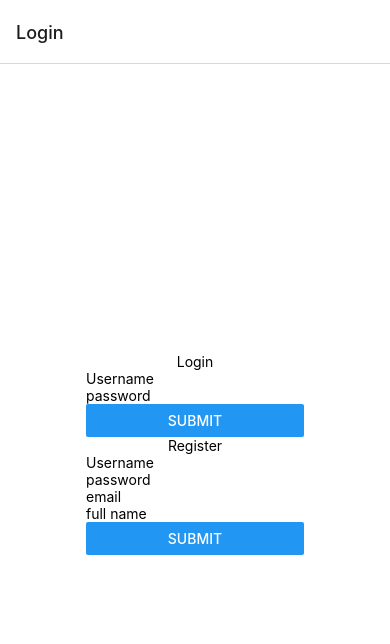
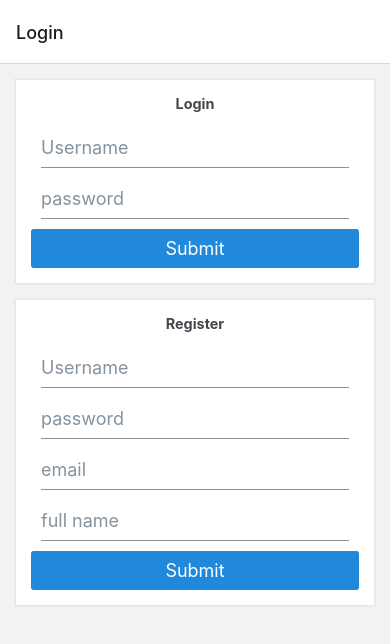
Before and after one commit to ellasig/example23, a React Native app: screen /Profile in a window 390 px wide. Shown: the top 644 px of the page. Built offline with nearby package versions, Linux system fonts and the light colour scheme; no server answers.

Commit message:
using react native elements components

```diff
--- a/App.js
+++ b/App.js
@@ -1,15 +1,17 @@
 import {StatusBar} from 'expo-status-bar';
-import { MainProvider } from './contexts/MainContext';
+import {SafeAreaProvider} from 'react-native-safe-area-context';
+import {MainProvider} from './contexts/MainContext';
 import Navigator from './navigators/Navigator';
 
 const App = () => {
   return (
-    <MainProvider>
-      <Navigator/>
-      <StatusBar style="auto" />
-    </MainProvider>
+    <SafeAreaProvider>
+      <MainProvider>
+        <Navigator />
+        <StatusBar style="auto" />
+      </MainProvider>
+    </SafeAreaProvider>
   );
 };
 
-
 export default App;
--- a/components/ListItem.js
+++ b/components/ListItem.js
@@ -1,34 +1,27 @@
-import {
-  Image,
-  Platform,
-  Text,
-  TouchableOpacity,
-  View,
-  StyleSheet,
-} from 'react-native';
+import {TouchableOpacity} from 'react-native';
 import PropTypes from 'prop-types';
 import {mediaUrl} from '../utils/app-config';
+import {Avatar, Button, ListItem as RNEListItem} from '@rneui/themed';
 
 const ListItem = ({singleMedia, navigation}) => {
   return (
     <TouchableOpacity
-    onPress={() => {
-      console.log('touched', singleMedia.title);
-      navigation.navigate('Single', singleMedia);
-    }}
+      onPress={() => {
+        console.log('touched', singleMedia.title);
+        navigation.navigate('Single', singleMedia);
+      }}
     >
-      <View style={styles.box}>
-        <Image
-          style={styles.Image}
-          source={{
-            uri: mediaUrl + singleMedia.thumbnails.w160,
-          }}
-        />
-        <View style={styles.View}>
-          <Text style={styles.Text}>{singleMedia.title}</Text>
-          <Text>{singleMedia.description}</Text>
-        </View>
-      </View>
+      <RNEListItem bottomDivider>
+        <Avatar
+          size="large"
+          source={{uri: mediaUrl + singleMedia.thumbnails.w160}}
+        ></Avatar>
+        <RNEListItem.Title>{singleMedia.title}</RNEListItem.Title>
+        <RNEListItem.Subtitle numberOfLines={3}>
+          {singleMedia.description}
+        </RNEListItem.Subtitle>
+        <RNEListItem.Chevron />
+      </RNEListItem>
     </TouchableOpacity>
   );
 };
@@ -38,37 +31,4 @@ ListItem.propTypes = {
   navigation: PropTypes.object,
 };
 
-const styles = StyleSheet.create({
-  container: {
-    paddingTop: Platform.OS === 'android' ? 30 : 0,
-    backgroundColor: '#fff',
-    alignItems: 'center',
-    justifyContent: 'center',
-  },
-  TouchableOpacity: {
-    marginVertical: 2,
-  },
-  box: {
-    flex: 1,
-    flexDirection: 'row',
-    backgroundColor: 'lightblue',
-    borderRadius: 5
-  },
-  Image: {
-    margin: 10,
-    width: '45%',
-    height: 200,
-    borderRadius: 5
-
-  },
-  View: {
-    width: '50%',
-    margin: 5,
-  },
-  Text: {
-    height: 'auto',
-    width: '100%',
-  },
-});
-
 export default ListItem;
--- a/components/LoginForm.js
+++ b/components/LoginForm.js
@@ -1,9 +1,10 @@
-import {View, Text, TextInput, Button} from 'react-native';
-import React, { useContext } from 'react';
-import { useForm, Controller } from "react-hook-form"
-import { useAuthentication } from '../hooks/ApiHooks';
+import {View, TextInput} from 'react-native';
+import React, {useContext} from 'react';
+import {useForm, Controller} from 'react-hook-form';
+import {useAuthentication} from '../hooks/ApiHooks';
 import AsyncStorage from '@react-native-async-storage/async-storage';
-import { MainContext } from '../contexts/MainContext';
+import {MainContext} from '../contexts/MainContext';
+import {Button, Input, Text, Card} from '@rneui/themed';
 
 
 const LoginForm = () => {
@@ -13,39 +14,40 @@ const LoginForm = () => {
   const {
     control,
     handleSubmit,
-    formState: { errors },
+    formState: {errors},
   } = useForm({
     defaultValues: {
-      username: "",
-      password: "",
+      username: '',
+      password: '',
     },
-  })
+  });
 
   const logIn = async (loginData) => {
     console.log('Login button pressed');
     try {
       const loginResponse = await postLogin(loginData);
-    console.log('login response', loginResponse);
-    // TODO: fix dofetch() to display errors from API (e.g when bad user/pw)
-    // use loginResponse.user for storing token & userdata
+      console.log('login response', loginResponse);
+      // TODO: fix dofetch() to display errors from API (e.g when bad user/pw)
+      // use loginResponse.user for storing token & userdata
       await AsyncStorage.setItem('userToken', loginResponse.token);
       setIsLoggedIn(true);
       setUser(loginResponse.user);
-    } catch(error) {
+    } catch (error) {
       console.error(error);
-      //TODO: notify user about failed login?
+      // TODO: notify user about failed login?
     }
-};
+  };
 
   return (
-    <View>
+    <Card>
+      <Card.Title>Login</Card.Title>
       <Controller
         control={control}
         rules={{
           required: true,
         }}
-        render={({ field: { onChange, onBlur, value } }) => (
-          <TextInput
+        render={({field: {onChange, onBlur, value}}) => (
+          <Input
             placeholder="Username"
             onBlur={onBlur}
             onChangeText={onChange}
@@ -62,8 +64,8 @@ const LoginForm = () => {
         rules={{
           maxLength: 100,
         }}
-        render={({ field: { onChange, onBlur, value } }) => (
-          <TextInput
+        render={({field: {onChange, onBlur, value}}) => (
+          <Input
             placeholder="password"
             secureTextEntry={true}
             onBlur={onBlur}
@@ -75,7 +77,7 @@ const LoginForm = () => {
       />
 
       <Button title="Submit" onPress={handleSubmit(logIn)} />
-    </View>
+    </Card>
   );
 };
 
--- a/components/RegisterForm.js
+++ b/components/RegisterForm.js
@@ -1,6 +1,7 @@
-import {View, Text, Button, TextInput} from 'react-native';
 import {useForm, Controller} from 'react-hook-form';
 import {useAuthentication} from '../hooks/ApiHooks';
+import {Button, Input, Text, Card} from '@rneui/themed';
+
 
 const RegisterForm = () => {
   const {postUser} = useAuthentication();
@@ -30,14 +31,15 @@ const RegisterForm = () => {
   };
 
   return (
-    <View>
+    <Card>
+      <Card.Title>Register</Card.Title>
       <Controller
         control={control}
         rules={{
           required: true,
         }}
         render={({field: {onChange, onBlur, value}}) => (
-          <TextInput
+          <Input
             placeholder="Username"
             onBlur={onBlur}
             onChangeText={onChange}
@@ -55,7 +57,7 @@ const RegisterForm = () => {
           maxLength: 100,
         }}
         render={({field: {onChange, onBlur, value}}) => (
-          <TextInput
+          <Input
             placeholder="password"
             secureTextEntry
             onBlur={onBlur}
@@ -72,7 +74,7 @@ const RegisterForm = () => {
           required: true,
         }}
         render={({field: {onChange, onBlur, value}}) => (
-          <TextInput
+          <Input
             placeholder="email"
             onBlur={onBlur}
             onChangeText={onChange}
@@ -90,7 +92,7 @@ const RegisterForm = () => {
           required: false,
         }}
         render={({field: {onChange, onBlur, value}}) => (
-          <TextInput
+          <Input
             placeholder="full name"
             onBlur={onBlur}
             onChangeText={onChange}
@@ -102,7 +104,7 @@ const RegisterForm = () => {
       />
 
       <Button title="Submit" onPress={handleSubmit(signIn)} />
-    </View>
+    </Card>
   );
 };
 
--- a/navigators/Navigator.js
+++ b/navigators/Navigator.js
@@ -1,12 +1,14 @@
-import React, { useContext } from 'react';
+import React, {useContext} from 'react';
 import {createBottomTabNavigator} from '@react-navigation/bottom-tabs';
 import {NavigationContainer} from '@react-navigation/native';
-import Home from '../views/Home'
+import Home from '../views/Home';
 import Profile from '../views/Profile';
-import { createNativeStackNavigator } from '@react-navigation/native-stack';
+import {createNativeStackNavigator} from '@react-navigation/native-stack';
 import Single from '../views/Single';
 import Login from '../views/Login';
-import { MainContext } from '../contexts/MainContext';
+import {MainContext} from '../contexts/MainContext';
+import {Icon} from '@rneui/themed';
+
 
 const Tab = createBottomTabNavigator();
 const Stack = createNativeStackNavigator();
@@ -14,12 +16,23 @@ const Stack = createNativeStackNavigator();
 const Tabscreen = () => {
   return (
     <Tab.Navigator>
-        <Tab.Screen name='Home' component={Home}></Tab.Screen>
-        <Tab.Screen name='Profile' component={Profile}></Tab.Screen>
+      <Tab.Screen
+        name="Home"
+        component={Home}
+        options={{
+          tabBarIcon: ({color}) => <Icon name="home" color={color} />,
+        }}
+      />
+      <Tab.Screen
+        name="Profile"
+        component={Profile}
+        options={{
+          tabBarIcon: ({color}) => <Icon name="person" color={color} />,
+        }}
+      />
     </Tab.Navigator>
   );
 };
-
 
 const Stackscreen = () => {
   const {isLoggedIn} = useContext(MainContext);
@@ -28,14 +41,14 @@ const Stackscreen = () => {
       {isLoggedIn ? (
         <>
           <Stack.Screen
-        name='Tabs'
+            name="Tabs"
             component={Tabscreen}
             options={{headerShown: false}}
           />
-      <Stack.Screen name="Single" component={Single}/>
+          <Stack.Screen name="Single" component={Single} />
         </>
       ) : (
-        <Stack.Screen name="Login" component={Login}/>
+        <Stack.Screen name="Login" component={Login} />
       )}
     </Stack.Navigator>
   );
@@ -44,7 +57,7 @@ const Stackscreen = () => {
 const Navigator = () => {
   return (
     <NavigationContainer>
-      <Stackscreen/>
+      <Stackscreen />
     </NavigationContainer>
   );
 };
--- a/package.json
+++ b/package.json
@@ -14,13 +14,15 @@
     "@react-navigation/bottom-tabs": "^6.5.8",
     "@react-navigation/native": "^6.1.7",
     "@react-navigation/native-stack": "^6.9.13",
+    "@rneui/base": "^4.0.0-rc.7",
+    "@rneui/themed": "^4.0.0-rc.8",
     "eslint-plugin-react-native": "^4.0.0",
     "expo": "~49.0.7",
     "expo-status-bar": "~1.6.0",
     "react": "18.2.0",
     "react-hook-form": "^7.45.4",
     "react-native": "0.72.4",
-    "react-native-safe-area-context": "4.6.3",
+    "react-native-safe-area-context": "^4.6.3",
     "react-native-screens": "~3.22.0"
   },
   "devDependencies": {
--- a/utils/functions.js
+++ b/utils/functions.js
@@ -1,14 +1,18 @@
-
-const doFetch = async(url, options = {}) => {
+const doFetch = async (url, options = {}) => {
   const response = await fetch(url, options);
   const json = await response.json();
   if (!response.ok) {
     const message = json.error
-    ? `${json.message} : ${json.error}`
-    : json.message;
+      ? `${json.message} : ${json.error}`
+      : json.message;
     throw new Error(message || response.statusText);
   }
   return json;
 };
 
-export {doFetch};
+const formatDate = (date) => {
+  date = new Date(date);
+  return `${date.getDate()}.${date.getMonth() + 1}.${date.getFullYear()}`;
+};
+
+export {doFetch, formatDate};
--- a/views/Login.js
+++ b/views/Login.js
@@ -46,26 +46,14 @@ const Login = ({navigation}) => {
     >
       <KeyboardAvoidingView
         behavior={Platform.OS === 'ios' ? 'padding' : 'height'}
-        style={styles.container}
       >
-        <Text>Login</Text>
         <LoginForm />
-        <Text>Register</Text>
         <RegisterForm />
       </KeyboardAvoidingView>
     </TouchableOpacity>
   );
 };
 
-const styles = StyleSheet.create({
-  container: {
-    flex: 1,
-    backgroundColor: '#fff',
-    alignItems: 'center',
-    justifyContent: 'center',
-  },
-});
-
 Login.propTypes = {
   navigation: PropTypes.object,
 };
--- a/views/Profile.js
+++ b/views/Profile.js
@@ -1,16 +1,10 @@
 import React, {useContext, useEffect, useState} from 'react';
-import {
-  SafeAreaView,
-  StyleSheet,
-  Text,
-  Button,
-  Image,
-  Platform,
-} from 'react-native';
 import {MainContext} from '../contexts/MainContext';
 import AsyncStorage from '@react-native-async-storage/async-storage';
 import {useTag} from '../hooks/ApiHooks';
 import {mediaUrl} from '../utils/app-config';
+import {Card, Icon, Button} from '@rneui/themed';
+import {ListItem} from '@rneui/themed';
 
 const Profile = (props) => {
   const [avatar, setAvatar] = useState();
@@ -42,47 +36,28 @@ const Profile = (props) => {
   }, []);
 
   return (
-    <SafeAreaView style={styles.container}>
-      <Text>Profile view</Text>
-      <Text>{user.username}</Text>
-      <Image style={styles.Image} source={{uri: avatar}} />
-      <Text>{user.email}</Text>
-      <Text>{user.full_name}</Text>
-      <Text>{user.user_id}</Text>
-      <Button title="Log out" onPress={logOut} />
-    </SafeAreaView>
+    <Card>
+      <Card.Title>{user.username}</Card.Title>
+      <Card.Image source={{uri: avatar}} />
+      <ListItem>
+        <Icon name="email" />
+        <ListItem.Title>{user.email}</ListItem.Title>
+      </ListItem>
+      <ListItem>
+        <Icon name="person" />
+        <ListItem.Title>{user.full_name}</ListItem.Title>
+      </ListItem>
+      <ListItem>
+        <ListItem.Title>{user.user_id}</ListItem.Title>
+      </ListItem>
+      <Card.Divider />
+      <Button title="Log out!" onPress={logOut}>
+        Log out!
+        <Icon name="logout" color="white" />
+      </Button>
+    </Card>
   );
 };
-
-const styles = StyleSheet.create({
-  container: {
-    paddingTop: Platform.OS === 'android' ? 30 : 0,
-    backgroundColor: '#fff',
-    alignItems: 'center',
-    justifyContent: 'center',
-  },
-  TouchableOpacity: {
-    marginVertical: 2,
-  },
-  box: {
-    flex: 1,
-    flexDirection: 'row',
-    backgroundColor: 'lightgrey',
-  },
-  Image: {
-    margin: 5,
-    width: 150,
-    height: 200,
-  },
-  View: {
-    width: '50%',
-    margin: 5,
-  },
-  Text: {
-    height: 'auto',
-    width: '100%',
-  },
-});
 
 Profile.propTypes = {};
 
--- a/views/Single.js
+++ b/views/Single.js
@@ -1,56 +1,38 @@
 import React from 'react';
 import PropTypes from 'prop-types';
-import {Text, SafeAreaView, StyleSheet, Image, Platform} from 'react-native';
+import {ActivityIndicator} from 'react-native';
 import {mediaUrl} from '../utils/app-config';
+import {Card, Icon, ListItem, Text} from '@rneui/themed';
+import {formatDate} from '../utils/functions';
 
 const Single = ({route, navigation}) => {
   const singleMedia = route.params;
   console.log('route params', route.params);
   return (
-    <SafeAreaView style={styles.container}>
-      <Image
-        style={{width: '60%', height: '60%'}}
+    <Card>
+      <Card.Title>{singleMedia.title}</Card.Title>
+      <Card.Image
         source={{
           uri: mediaUrl + singleMedia.filename,
         }}
+        PlaceholderContent={<ActivityIndicator />}
+        resizeMode="center"
+        style={{height: 300}}
       />
-      <Text>{singleMedia.title}</Text>
-      <Text>Description: {singleMedia.description}</Text>
-      <Text>user ID: {singleMedia.user_id}</Text>
-      <Text>time added: {singleMedia.time_added}</Text>
-    </SafeAreaView>
+      <ListItem>
+        <Text>{singleMedia.description}</Text>
+      </ListItem>
+      <ListItem>
+        <Icon name="person" />
+        <Text>user ID: {singleMedia.user_id}</Text>
+      </ListItem>
+      <ListItem>
+        <Icon name="today" />
+        <Text>Uploaded at: {formatDate(singleMedia.time_added)}</Text>
+      </ListItem>
+    </Card>
   );
 };
-
-const styles = StyleSheet.create({
-  container: {
-    paddingTop: Platform.OS === 'android' ? 30 : 0,
-    backgroundColor: '#fff',
-    alignItems: 'center',
-    justifyContent: 'center',
-  },
-  TouchableOpacity: {
-    marginVertical: 2,
-  },
-  box: {
-    flex: 1,
-    flexDirection: 'row',
-    backgroundColor: 'lightgrey',
-  },
-  Image: {
-    margin: 5,
-    width: '45%',
-    height: 'auto',
-  },
-  View: {
-    width: '50%',
-    margin: 5,
-  },
-  Text: {
-    height: 'auto',
-    width: '100%',
-  },
-});
 
 Single.propTypes = {
   navigation: PropTypes.object,
```
Also changed, not shown: views/Home.js (+9 -11 lines), 1 other file (tests, documents, lock files or other folders). Lines whose indentation alone changed are shown as unchanged.
